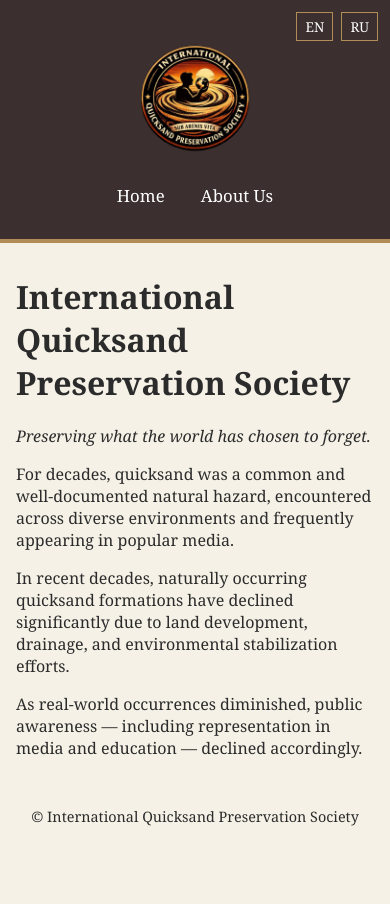
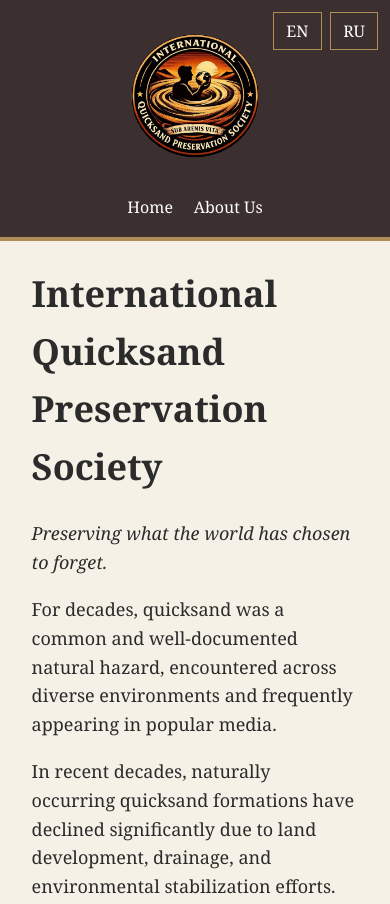
Before and after one commit to alexspirkov/iqps, a plain HTML site: page index.html in a window 390 px wide. Shown: the top 904 px of the page. Before the commit the page ends 844 px from the top, so only its background shows below. Drawn offline with Linux system fonts and the light colour scheme.

Commit message:
Make mobile-friendly

```diff
--- a/index.html
+++ b/index.html
@@ -2,6 +2,7 @@
 <html lang="en">
 <head>
   <meta charset="UTF-8">
+  <meta name="viewport" content="width=device-width, initial-scale=1">
   <title>International Quicksand Preservation Society</title>
   <link rel="stylesheet" href="style.css">
 </head>
--- a/style.css
+++ b/style.css
@@ -1,8 +1,16 @@
+/* Global -------------------------------------------------------------- */
+*, *::before, *::after {
+  box-sizing: border-box;
+}
+
 body {
   font-family: Georgia, serif;
   background: #f5f1e6;
   color: #2b2b2b;
   margin: 0;
+  font-size: 16px;
+  line-height: 1.6;
+  -webkit-font-smoothing: antialiased;
 }
 
 .site-header {
@@ -38,7 +46,7 @@ body {
 
 /* Logo */
 .logo {
-  height: 160px;
+  height: clamp(120px, 18vw, 220px);
   max-width: 90%;
   margin: 0 auto 1.5rem;
   display: block;
@@ -58,7 +66,7 @@ body {
 }
 
 main {
-  max-width: 800px;
+  max-width: 680px;
   margin: 2rem auto;
   padding: 0 1rem;
 }
@@ -74,12 +82,40 @@ footer {
 }
 
 @media (max-width: 600px) {
+  body {
+    font-size: 18px;
+  }
+
   .logo {
-    height: 120px;
+    height: clamp(140px, 24vw, 220px);
+  }
+
+  .site-header {
+    padding: 1.75rem 0.75rem 1rem;
   }
 
   .lang-switch {
     top: 0.75rem;
     right: 0.75rem;
   }
+
+  .lang-switch button {
+    padding: 0.45rem 0.75rem;
+    font-size: 1rem;
+  }
+
+  .main-nav a {
+    margin: 0 0.5rem;
+    font-size: 1rem;
+  }
+
+  main {
+    margin: 1.25rem auto;
+  }
 }
+
+@media (max-width: 900px) {
+  main {
+    max-width: 92%;
+  }
+}
```
Also changed, not shown: about.html (+1 -0 lines).
